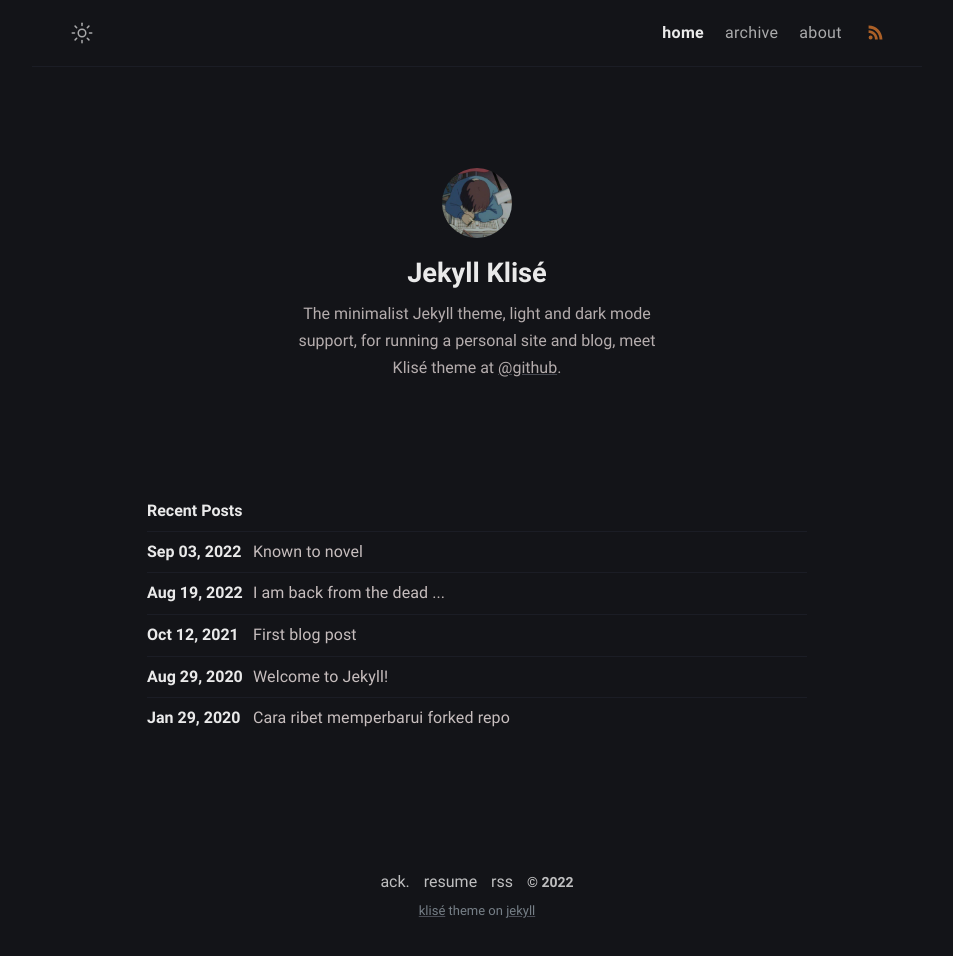
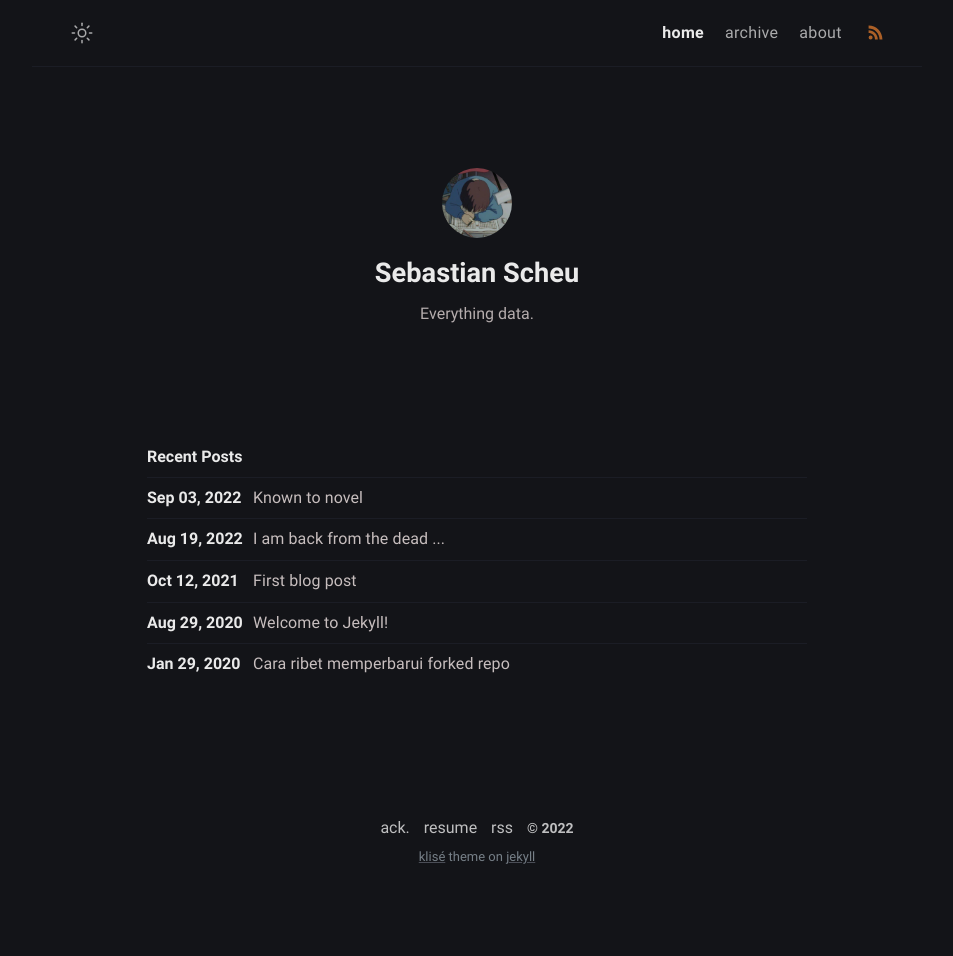
Before and after one commit to seb1458/seb1458.github.io, a Jekyll site: the page built from index.md, in a window 1280 px wide. Shown: the whole page, without its empty margins (163-1116 px from the left). Built offline with Jekyll 4.4.1, drawn with Linux system fonts in a browser that asks for light colours; after the commit the page ends 902 px from its top, so only the background shows below that.

Commit message:
Update _config.yml

```diff
--- a/_config.yml
+++ b/_config.yml
@@ -1,5 +1,5 @@
 # Site settings
-title: Klise Theme # site title
+title: seBlog # site title
 description: >- # site description
   He's writing in Bahasa about web technology and experience as a journal
   for documentation things that he learned, meet him <a href="https://github.com/piharpi" target="_blank" rel="noopener">@github</a>.
@@ -11,10 +11,9 @@
 
 # Profile settings
 author:
-  name: Jekyll Klisé # author name
+  name: Sebastian Scheu # author name
   bio: >- # tell to the world
-    The minimalist Jekyll theme, light and dark mode support, for running a personal site and blog,
-    meet Klisé theme at <a href="https://github.com/piharpi/jekyll-klise" target="_blank" rel="noopener">@github</a>.
+    Everything data.
   username: username # general username
   github: github_username # github username
   twitter: twitter_username # twitter username
```
